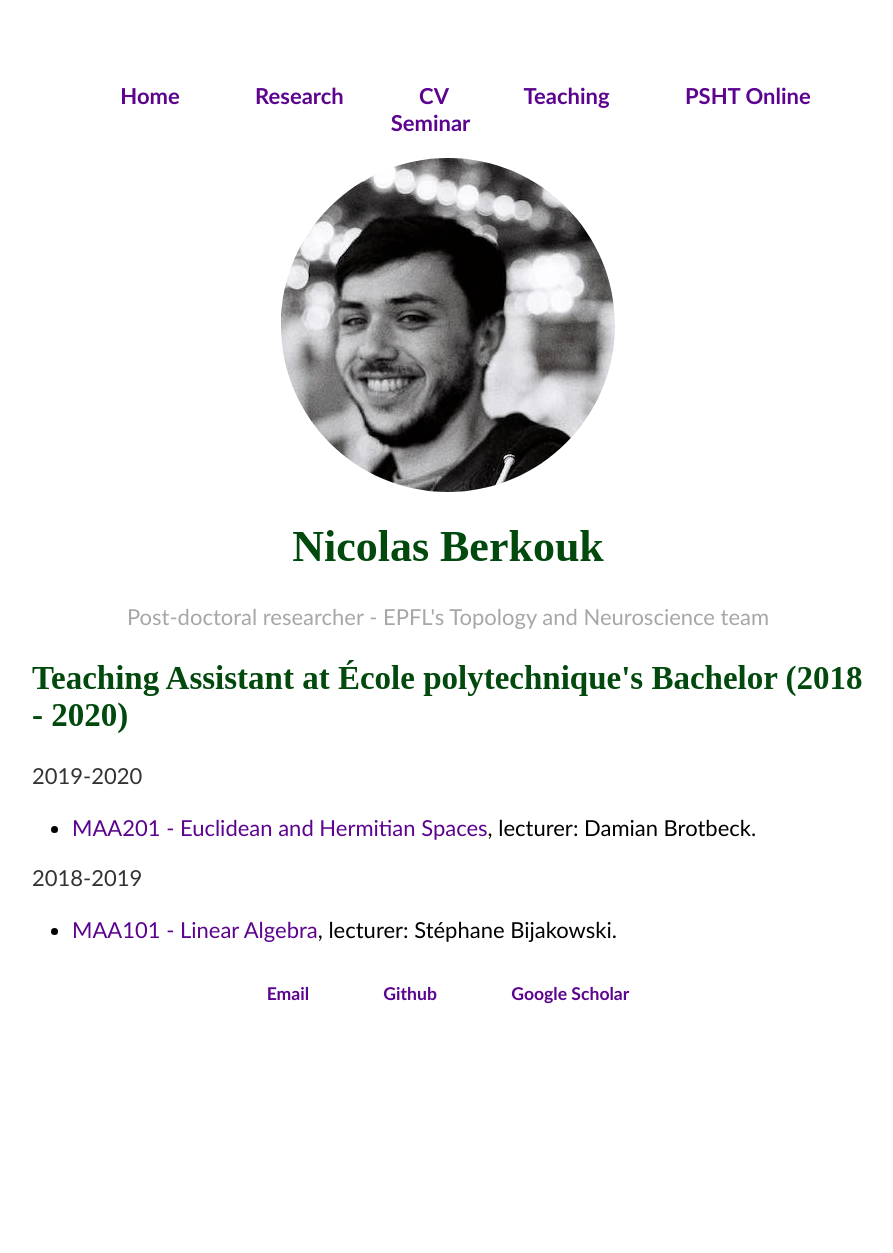
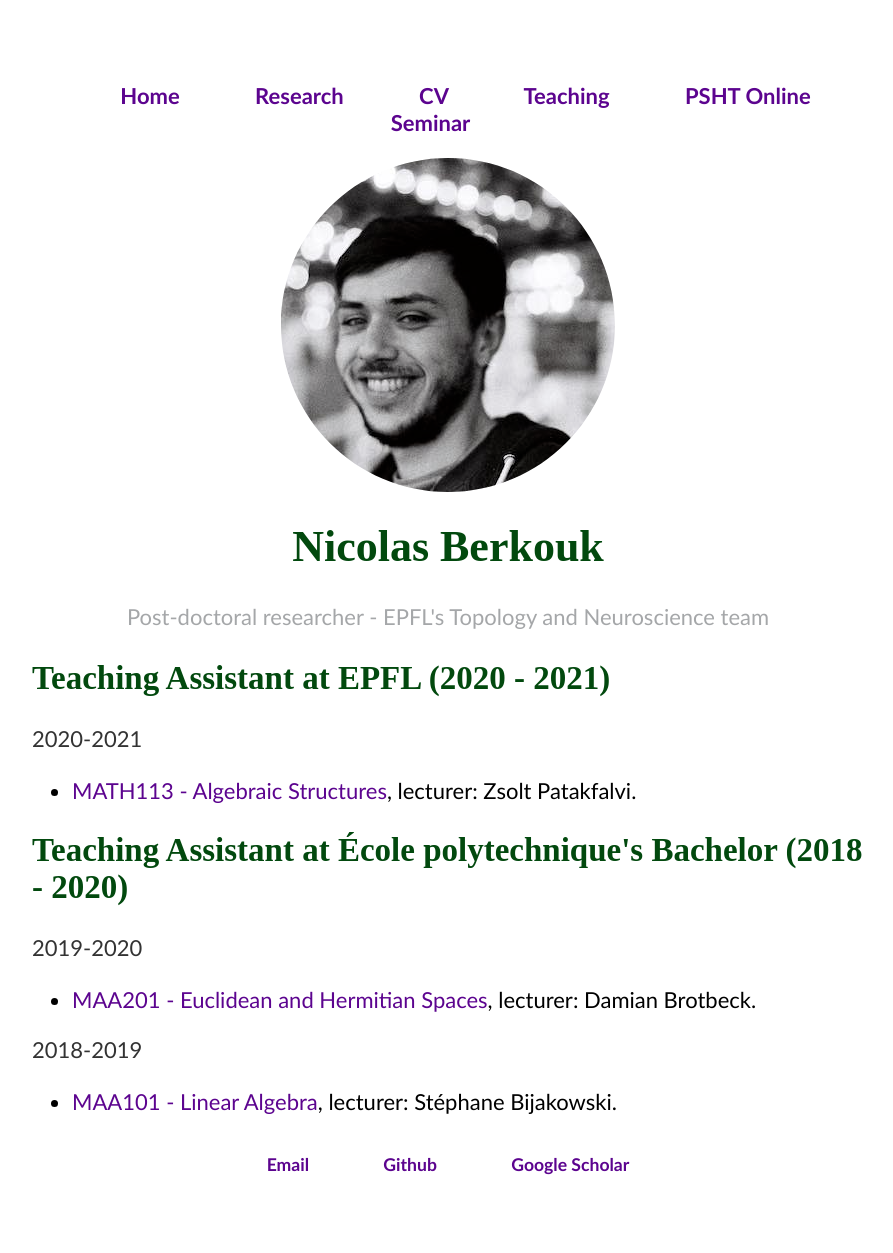
Before and after one commit to nberkouk/nberkouk.github.io, a Jekyll site: the page built from teaching.html, in a window 1280 px wide. Shown: the whole page, without its empty margins (192-1085 px from the left). Built offline with Jekyll 4.4.1, drawn with Linux system fonts in a browser that asks for light colours; before the commit the page ends 1081 px from its top, so only the background shows below that.

Commit message:
update teaching

```diff
--- a/teaching.html
+++ b/teaching.html
@@ -14,6 +14,14 @@ title: Nicolas Berkouk
 
 
 		<div class="container">
+<h2>Teaching Assistant at EPFL (2020 - 2021)</h2>
+
+
+    <p>2020-2021</p>
+    <ul style="font-family:'Optima';">
+      <li><a href="https://edu.epfl.ch/coursebook/fr/structures-algebriques-MATH-113"> MATH113 - Algebraic Structures</a>, lecturer: Zsolt Patakfalvi.</li>
+
+    </ul>
 
 		<h2>Teaching Assistant at École polytechnique's Bachelor (2018 - 2020)</h2>
 
```
